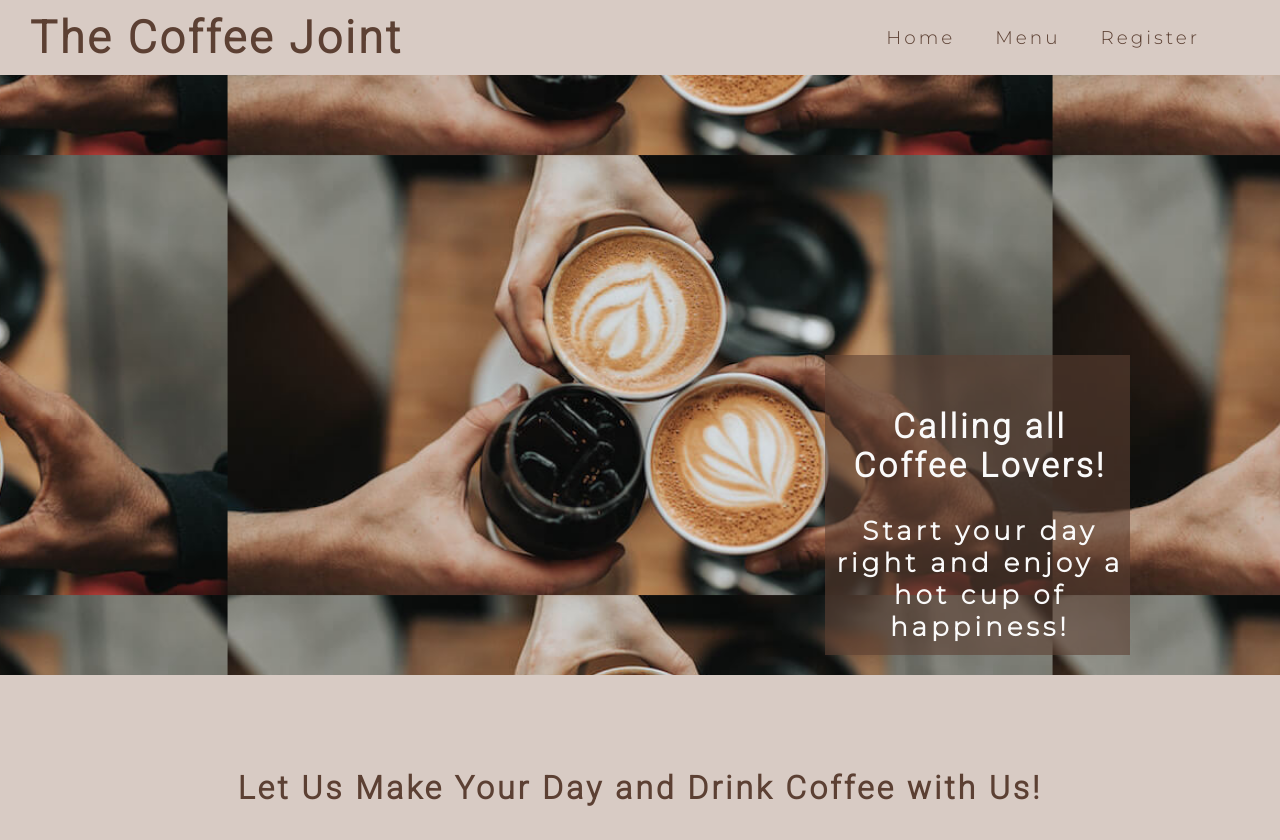
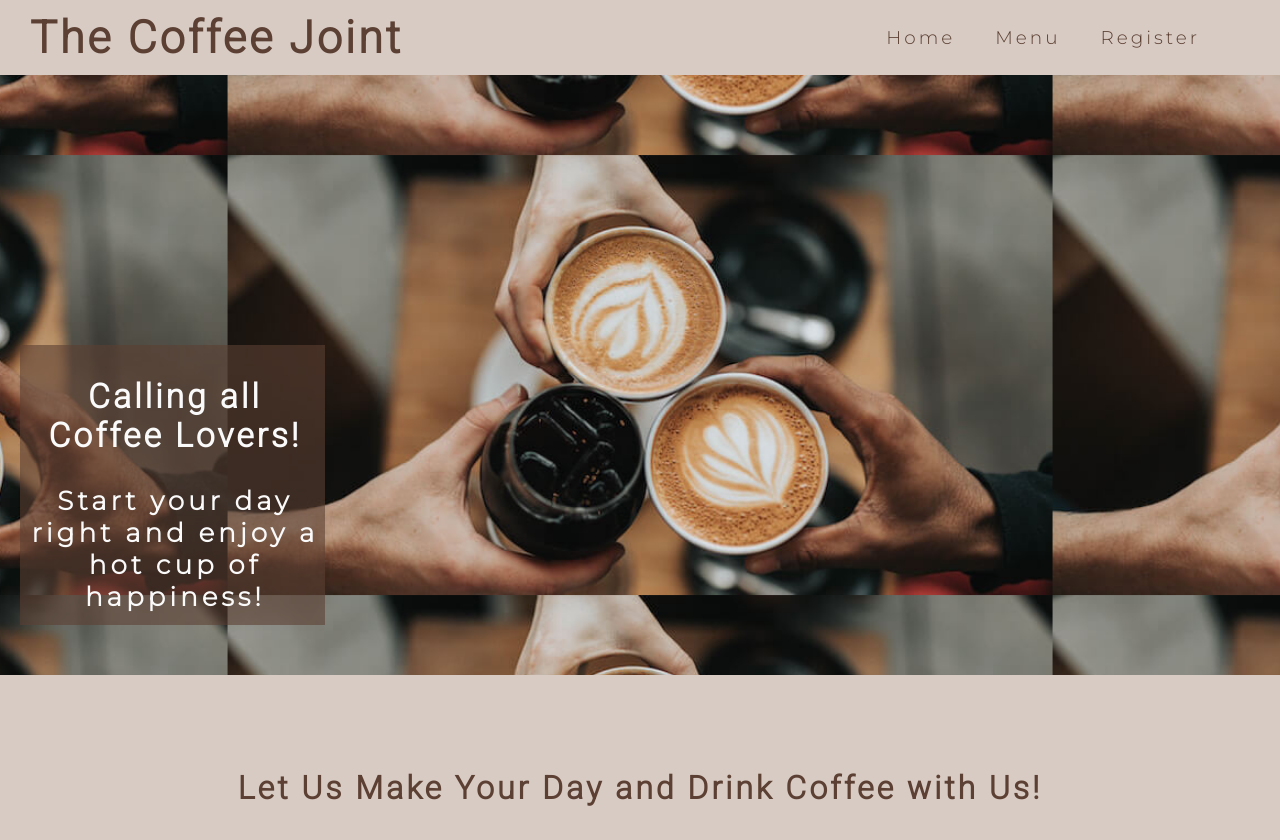
Before and after one commit to dinakidane/the-coffee-joint, a plain HTML site: page index.html in a window 1280 px wide. Shown: the top 840 px of the page. Drawn offline with Linux system fonts and the light colour scheme.

Commit message:
edited cover text to fix bug

```diff
--- a/assets/css/style.css
+++ b/assets/css/style.css
@@ -64,14 +64,11 @@ h1, h2 {
     height: unset;
     width: 100%;
     overflow: hidden;
-    display: flex;
     position: relative;
 
 }
 
-#cover-text, #cover-text h2{
-    color: #fafafa;
-}
+
 
 #home-image {
     height: 600px;
@@ -98,6 +95,7 @@ h1, h2 {
 }
 
 #cover-text {
+    color: #fafafa;
     text-align: center;
     font-size: 140%;
     font-family: Montserrat, sans-serif;
@@ -106,15 +104,18 @@ h1, h2 {
     width: 300px;
     height: 250px;
 
-    padding-top: 50px;
+    padding-top: 30px;
     padding-left: 5px;
 
     background: rgba(92, 64, 51, 0.6);
 
-    bottom: 20px;
-    right: 150px;
 
     position: absolute;
+    bottom: 50px;
+    left: 20px;
+
+
+
 }
 
 /* about us */
```
Also changed, not shown: assets/images/bugs-one.png (added), assets/images/bugs.jpeg (deleted), 1 other file.
